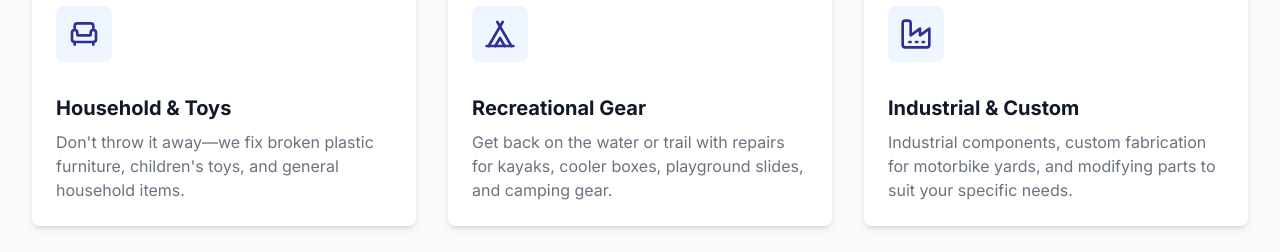
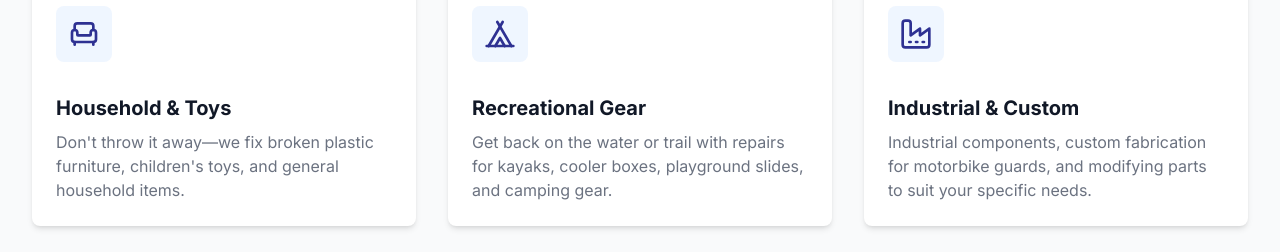
Before and after one commit to mlarsen084/Larsens-Plastic-Welding-website-, a React (Vite) app: page / in a window 1280 px wide. Shown: the part 3120-3372 px from the top of the page. Built offline with nearby package versions, Linux system fonts and the light colour scheme.

Commit message:
feat: Update industrial & custom service description
Refine the description for the "Industrial & Custom" service to accurately reflect common repairs such as motorbike guards instead of motorbike yards.

```diff
--- a/constants.ts
+++ b/constants.ts
@@ -67,7 +67,7 @@ export const SERVICES: ServiceItem[] = [
   },
   {
     title: "Industrial & Custom",
-    description: "Industrial components, custom fabrication for motorbike yards, and modifying parts to suit your specific needs.",
+    description: "Industrial components, custom fabrication for motorbike guards, and modifying parts to suit your specific needs.",
     icon: Factory
   }
 ];
```
